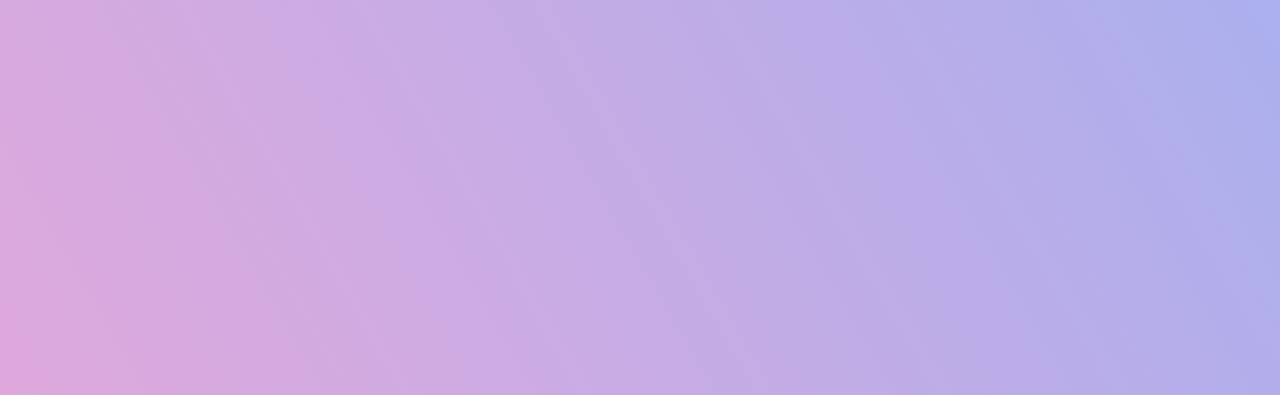
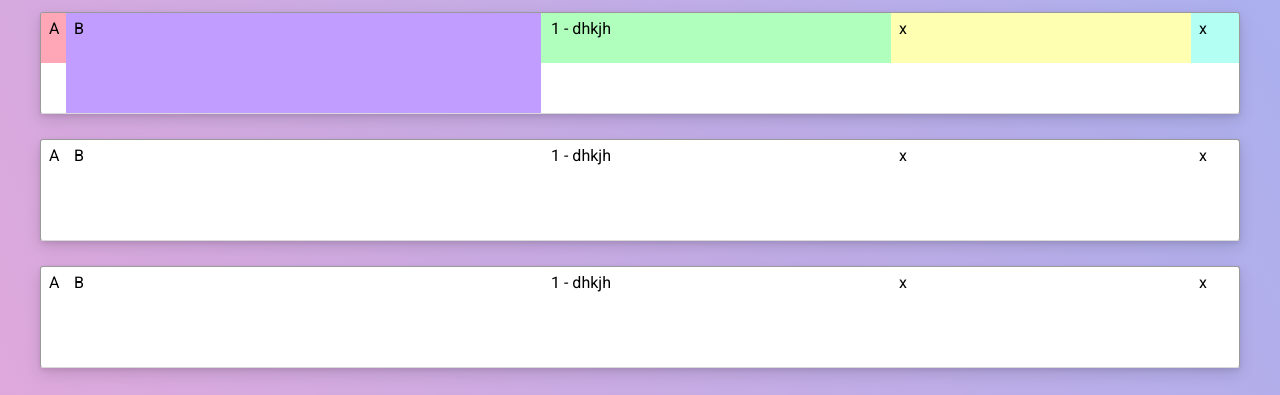
Before and after one commit to shmkv90/listeditor-markup, a website: page app/index.html in a window 1280 px wide. Shown: the part 405-800 px from the top of the page. Drawn offline with nearby package versions, Linux system fonts and the light colour scheme; files that its build step writes are made by us from their sources.

Commit message:
2 версии сетки контрола: flex & grid

```diff
--- a/app/index.html
+++ b/app/index.html
@@ -8,12 +8,13 @@
 	<meta name="theme-color" content="#000">
 	<link rel="stylesheet" href="css/main.min.css">
 	<link rel="icon" href="/i/favicon.ico">
-	<title>Custom List - верстка</title>
+	<title>List Editor - верстка</title>
 </head>
 <body>
 	<div class="wrapper">
 
-		<div class="custom-list">
+		<div class="h3">List Editor - flex</div>
+		<div class="list-editor-flex">
 			<div class="grid">
 				<div class="row">
 					<div class="col col-1">1 - sdsd</div>
@@ -36,6 +37,41 @@
 			</div>
 		</div>
 
+		<br>
+		<br>
+		<br>
+
+		<div class="h3">List Editor - grid</div>
+		<div class="list-editor-grid">
+			<div class="template-A">
+
+				<div class="item _highlighted">
+					<div class="cell-a">A</div>
+					<div class="cell-b">B</div>
+					<div class="cell-c">1 - dhkjh</div>
+					<div class="cell-d"> x </div>
+					<div class="cell-e"> x </div>
+				</div>
+
+				<div class="item">
+					<div class="cell-a">A</div>
+					<div class="cell-b">B</div>
+					<div class="cell-c">1 - dhkjh</div>
+					<div class="cell-d"> x </div>
+					<div class="cell-e"> x </div>
+				</div>
+
+				<div class="item">
+					<div class="cell-a">A</div>
+					<div class="cell-b">B</div>
+					<div class="cell-c">1 - dhkjh</div>
+					<div class="cell-d"> x </div>
+					<div class="cell-e"> x </div>
+				</div>
+			</div>
+		</div>
+
+
 	</div>
 	<script src="js/scripts.min.js"></script>
 </body>
--- a/app/scss/main.scss
+++ b/app/scss/main.scss
@@ -5,7 +5,8 @@
 
 @import "common";
 @import "overrides";
-@import "ui/custom-list";
+@import "ui/list-editor-flex";
+@import "ui/list-editor-grid";
 
 // @import "ui/buttons";
 // @import "ui/forms";
--- a/app/scss/ui/_custom-list.scss
+++ b/app/scss/ui/_list-editor-flex.scss
@@ -1,5 +1,5 @@
 
-.custom-list {
+.list-editor-flex {
   display: block;
   background-color: white;
   border: 1px solid #9a9a9a;
--- /dev/null
+++ b/app/scss/ui/_list-editor-grid.scss
@@ -0,0 +1,69 @@
+
+.list-editor-grid {
+  display: block;
+
+
+
+  ._highlighted {
+    .cell-a {
+      background-color: rgba(255, 80, 110, 0.5);
+    }
+    .cell-b {
+      background-color: rgba(130, 60, 255, 0.5);
+    }
+    .cell-c {
+      background-color: rgba(100, 255, 122, 0.5);
+    }
+    .cell-d {
+      background-color: rgba(255, 255, 103, 0.5);
+    }
+    .cell-e {
+      background-color: rgba(104, 255, 233, 0.5);
+    }
+  }
+
+  .template-A {
+    .item {
+      display: grid;
+      grid-auto-columns: 25px;
+      grid-auto-rows: 50px;
+      background-color: white;
+      border: 1px solid #9a9a9a;
+      border-radius: 3px;
+      overflow: hidden;
+      margin-bottom: 25px;
+      border-bottom: 1px solid #dadada;
+      box-shadow: 0 2px 4px 0 rgba(0,0,0,.085),
+                  0 6px 16px 0 rgba(0,0,0,.125);
+
+      > div {
+        box-sizing: border-box;
+        padding: .5em;
+      }
+
+      .cell-a {
+        grid-column-start: 1;
+        grid-column-end: 2;
+        // grid-column: 1 / 2;
+      }
+      .cell-b {
+        grid-column: 2 / 21;
+        grid-row: 1 / 3;
+      }
+      .cell-c {
+        grid-column: 21 / 35;
+        z-index: 10;
+        box-sizing: border-box;
+        padding-left: 10px;
+      }
+      .cell-d {
+        grid-column: 35 / 47;
+      }
+      .cell-e {
+        grid-column: 47 / 49;
+      }
+    }
+  }
+
+
+}
```
Also changed, not shown: 1 other file.
